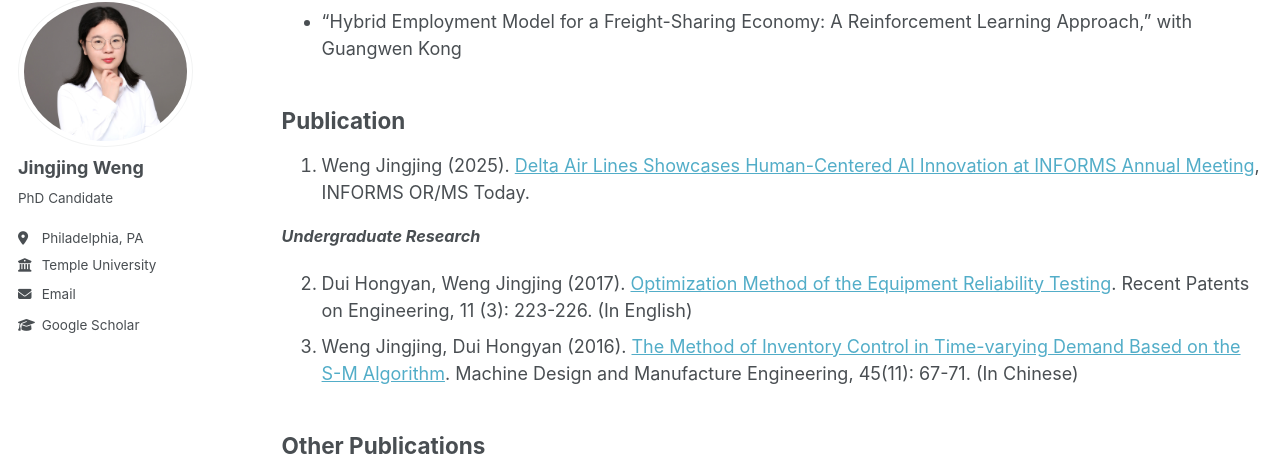
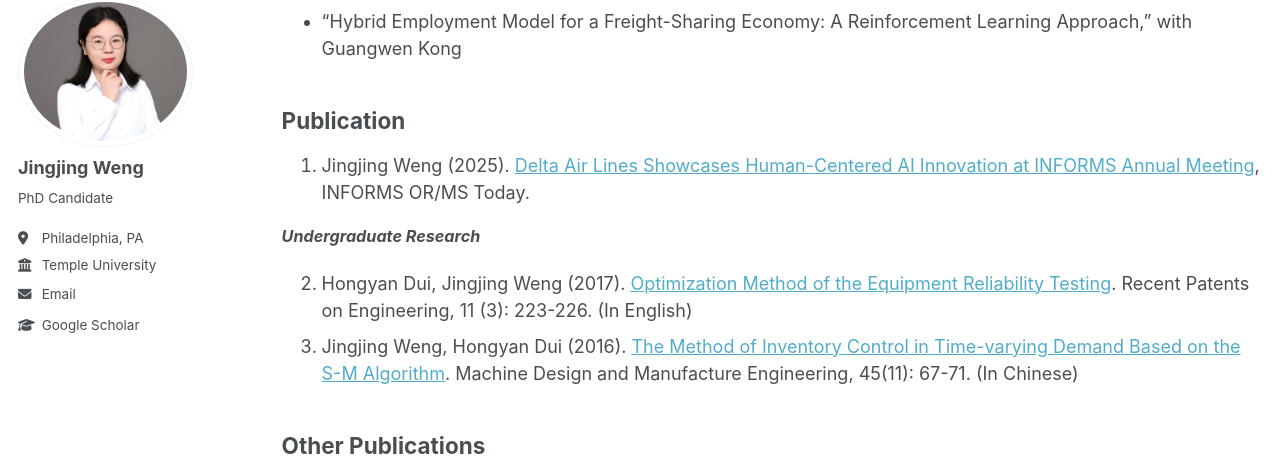
Before and after one commit to JingjingWeng/JingjingWeng.github.io, a Jekyll site: the page built from _pages/publications.md, in a window 1280 px wide and 900 px high, scrolled down 768 px. Shown: the part 105-561 px from the top of the window. Built offline with Jekyll 4.4.1, drawn with Linux system fonts in a browser that asks for light colours; a script bundle is joined from its source files by our own code; library files that are not in the unit come from our copies.

```diff
--- a/_pages/publications.md
+++ b/_pages/publications.md
@@ -30,7 +30,7 @@ author_profile: true
 
 ## Publication
 <ol start="1" reversed>
-  <li>Weng Jingjing (2025). <a href="https://pubsonline.informs.org/do/10.1287/orms.2025.04.05n/full/">Delta Air Lines Showcases Human-Centered AI Innovation at INFORMS Annual Meeting</a>, INFORMS OR/MS Today.</li>
+  <li>Jingjing Weng (2025). <a href="https://pubsonline.informs.org/do/10.1287/orms.2025.04.05n/full/">Delta Air Lines Showcases Human-Centered AI Innovation at INFORMS Annual Meeting</a>, INFORMS OR/MS Today.</li>
 </ol>
 
 
@@ -39,8 +39,8 @@ author_profile: true
 </p>
 
 <ol start="2">
-  <li>Dui Hongyan, Weng Jingjing (2017). <a href="https://www.ingentaconnect.com/content/ben/eng/2017/00000011/00000003/art00010">Optimization Method of the Equipment Reliability Testing</a>. Recent Patents on Engineering, 11 (3): 223-226. (In English)</li>
-  <li>Weng Jingjing, Dui Hongyan (2016). <a href="http://www.jsjxmhw.com/Html/ArticleView.asp?ID=125&SortID=63">The Method of Inventory Control in Time-varying Demand Based on the S-M Algorithm</a>. Machine Design and Manufacture Engineering, 45(11): 67-71. (In Chinese)</li>
+  <li>Hongyan Dui, Jingjing Weng (2017). <a href="https://www.ingentaconnect.com/content/ben/eng/2017/00000011/00000003/art00010">Optimization Method of the Equipment Reliability Testing</a>. Recent Patents on Engineering, 11 (3): 223-226. (In English)</li>
+  <li>Jingjing Weng, Hongyan Dui (2016). <a href="http://www.jsjxmhw.com/Html/ArticleView.asp?ID=125&SortID=63">The Method of Inventory Control in Time-varying Demand Based on the S-M Algorithm</a>. Machine Design and Manufacture Engineering, 45(11): 67-71. (In Chinese)</li>
 </ol>
 {% comment %}
 {% endcomment %}
```
